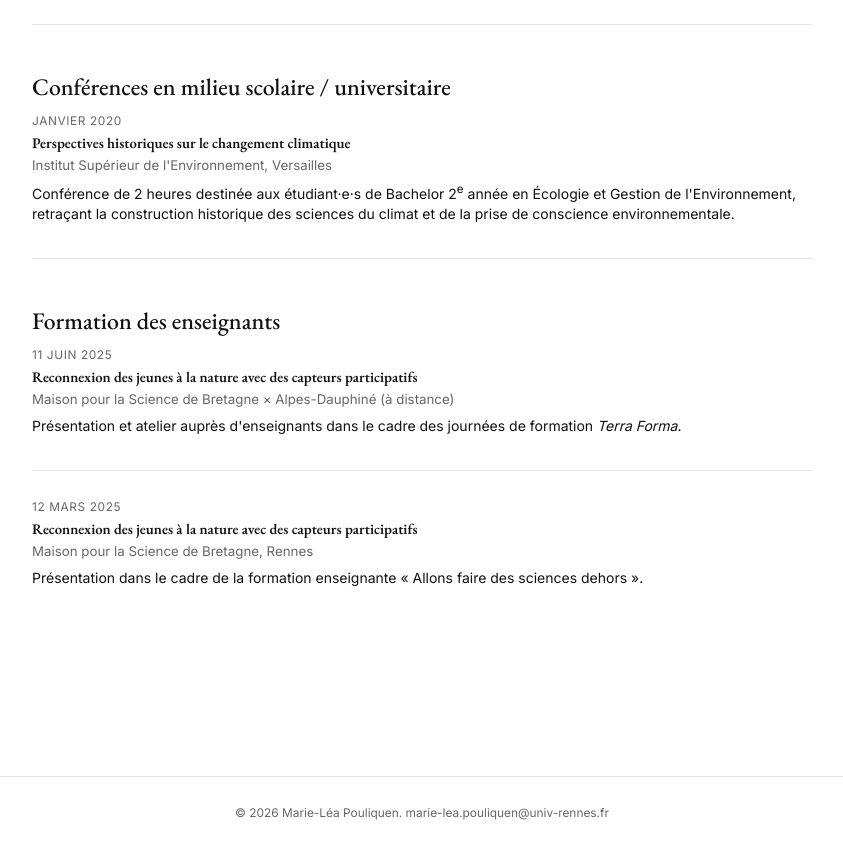
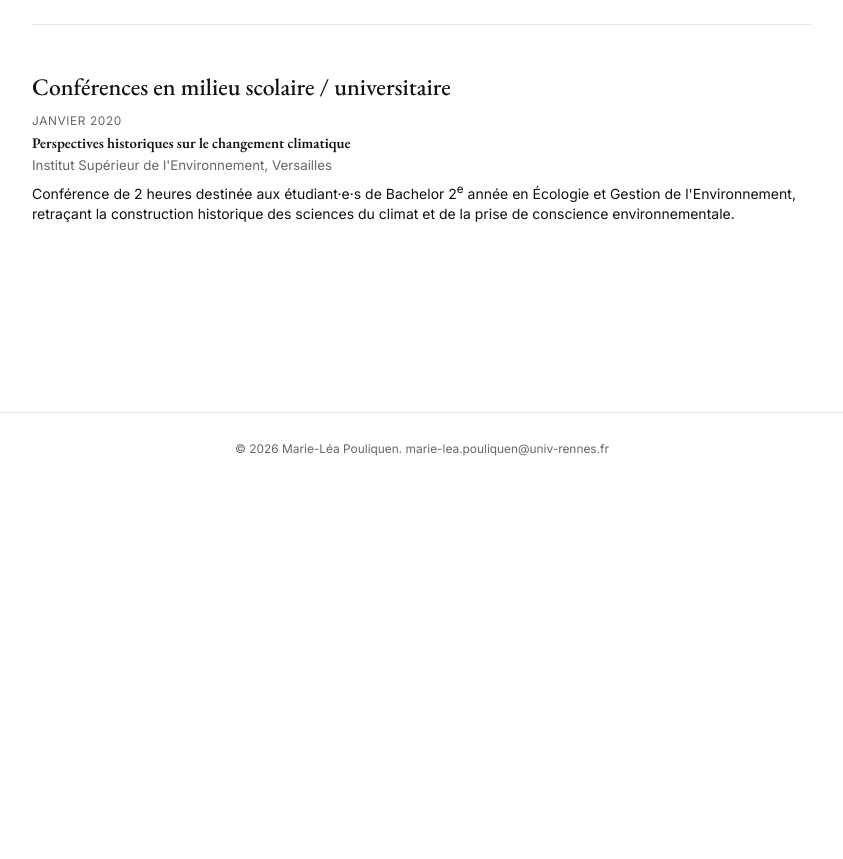
Before and after one commit to marieleapouliquen/marieleapouliquen.github.io, a Jekyll site: the page built from _pages/diffusion.md, in a window 1280 px wide and 900 px high, scrolled down 1147 px, cut to the strip 38-897 px from the top of the window. Shown: the whole strip, without its empty margins (218-1061 px from the left). Built offline with Jekyll 4.4.1, drawn with Linux system fonts in a browser that asks for light colours; after the commit the page ends 1683 px from its top, so only the background shows below that.

Commit message:
Update diffusion.md

```diff
--- a/_pages/diffusion.md
+++ b/_pages/diffusion.md
@@ -35,20 +35,3 @@ Convaincue que les sciences du climat doivent sortir des laboratoires, je consac
   <p class="teaching-institution">Institut Supérieur de l'Environnement, Versailles</p>
   <p>Conférence de 2 heures destinée aux étudiant·e·s de Bachelor 2<sup>e</sup> année en Écologie et Gestion de l'Environnement, retraçant la construction historique des sciences du climat et de la prise de conscience environnementale.</p>
 </div>
-
-
-## Formation des enseignants
-
-<div class="teaching-entry">
-  <p class="teaching-period">11 juin 2025</p>
-  <h3 class="teaching-title">Reconnexion des jeunes à la nature avec des capteurs participatifs</h3>
-  <p class="teaching-institution">Maison pour la Science de Bretagne × Alpes-Dauphiné (à distance)</p>
-  <p>Présentation et atelier auprès d'enseignants dans le cadre des journées de formation <em>Terra Forma</em>.</p>
-</div>
-
-<div class="teaching-entry">
-  <p class="teaching-period">12 mars 2025</p>
-  <h3 class="teaching-title">Reconnexion des jeunes à la nature avec des capteurs participatifs</h3>
-  <p class="teaching-institution">Maison pour la Science de Bretagne, Rennes</p>
-  <p>Présentation dans le cadre de la formation enseignante « Allons faire des sciences dehors ».</p>
-</div>
```
